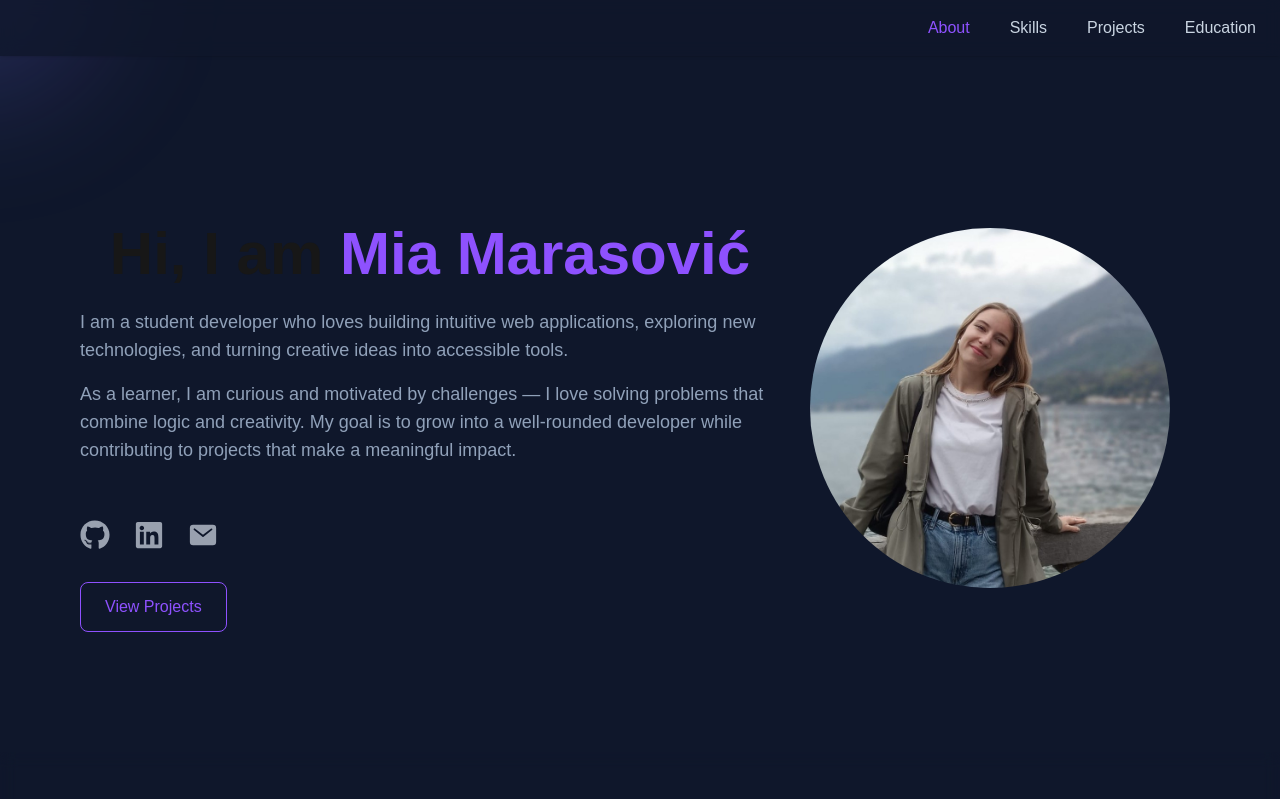
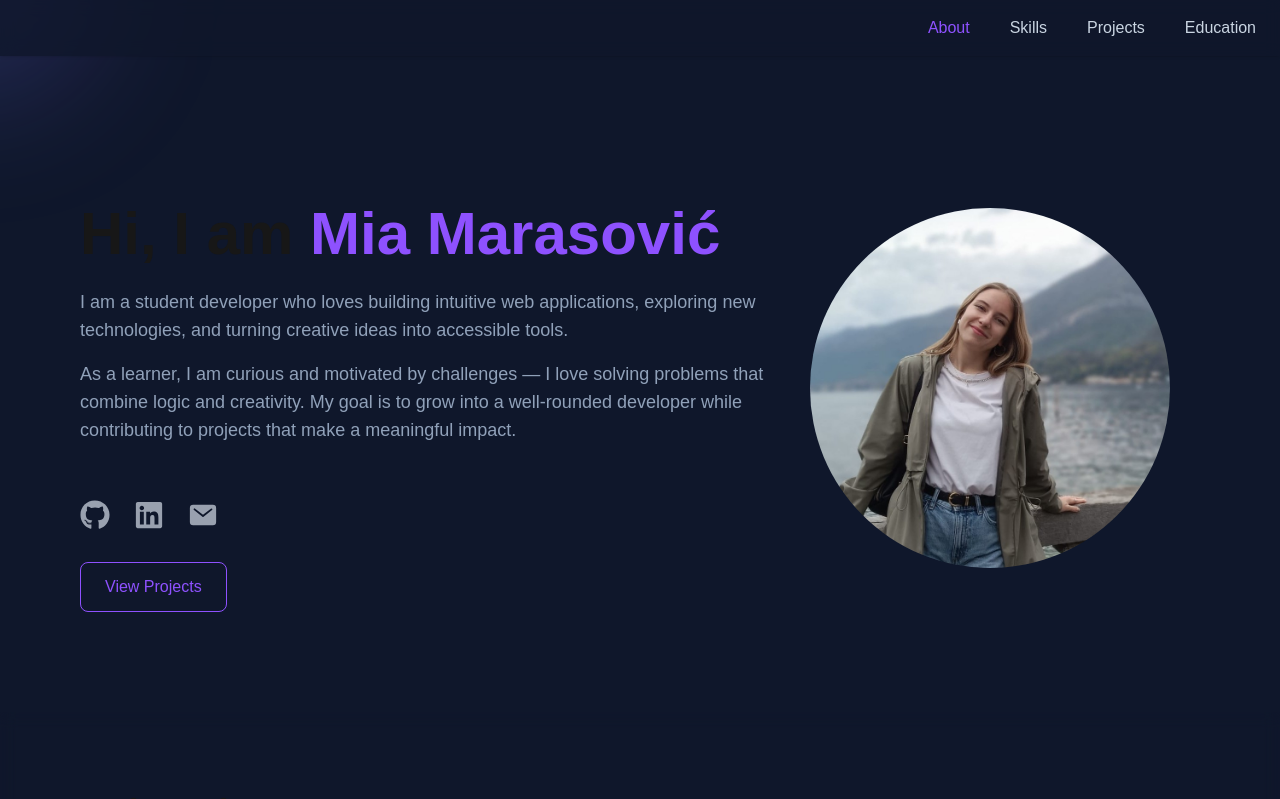
Before and after one commit to mmaras02/portfolio, a Next.js app: page / in a window 1280 px wide. Shown: the top 799 px of the page. Built offline with nearby package versions, Linux system fonts and the light colour scheme.

Commit message:
title align start

```diff
--- a/src/components/About.tsx
+++ b/src/components/About.tsx
@@ -14,11 +14,11 @@ export const About = ({ sectionsRef, scrollToSection }: AboutProps) => {
             ref={(el) => {
                 sectionsRef.current["about"] = el;
             }}
-            className="flex items-center pt-16 relative z-20 my-10 lg:my-30"
+            className="flex items-center pt-16 relative z-20 my-10 lg:my-25"
         >
             <div className="container mx-auto px-6 lg:px-20 flex flex-col-reverse lg:flex-row items-center justify-evenly">
                 <div className="w-full lg:w-3/4 xl:w-2/3 mb-12 md:mb-0">
-                    <h1 className="text-4xl md:text-5xl md:text-center md:mt-10 lg:text-6xl font-bold mb-6">
+                    <h1 className="text-4xl md:text-5xl md:text-center lg:text-start md:mt-10 lg:text-6xl font-bold mb-6">
                         Hi, I am <br className="block md:hidden" />
                         <span className="text-violet-500">{user.name}</span>
                     </h1>
```
